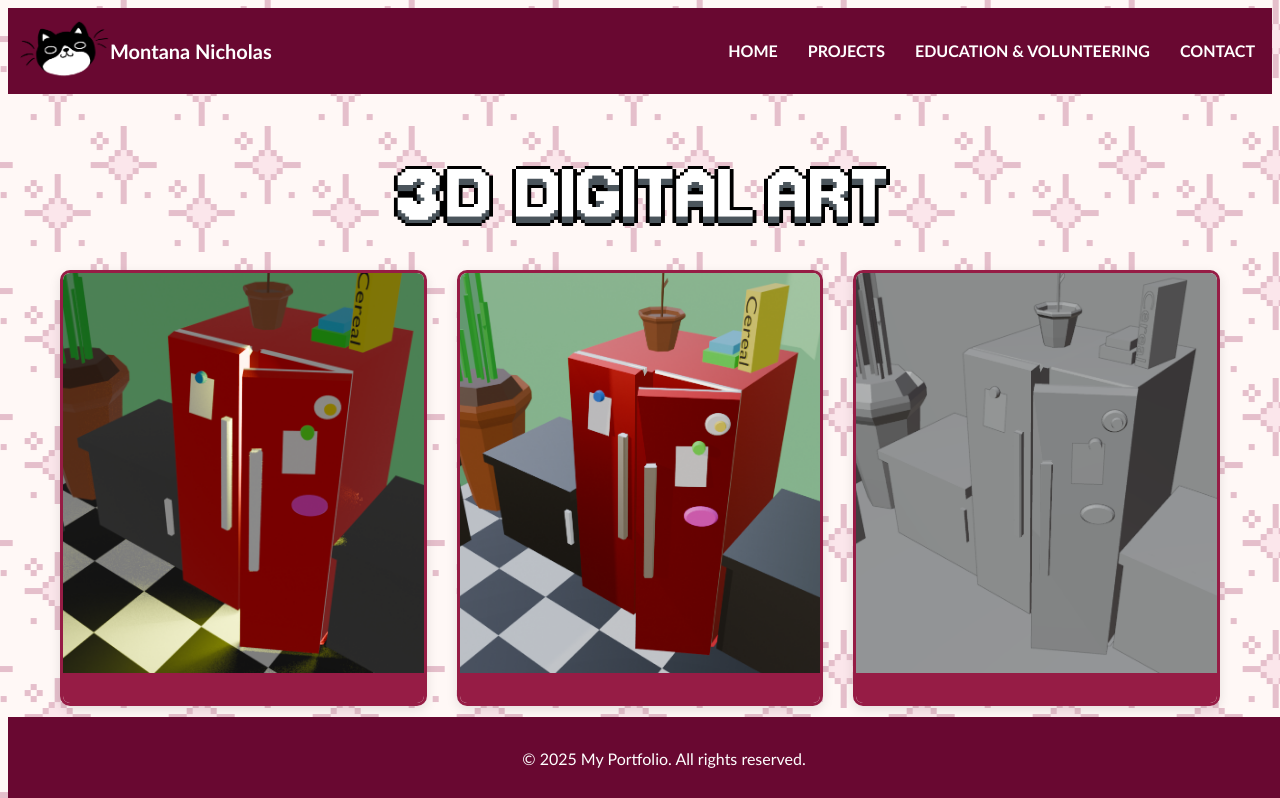
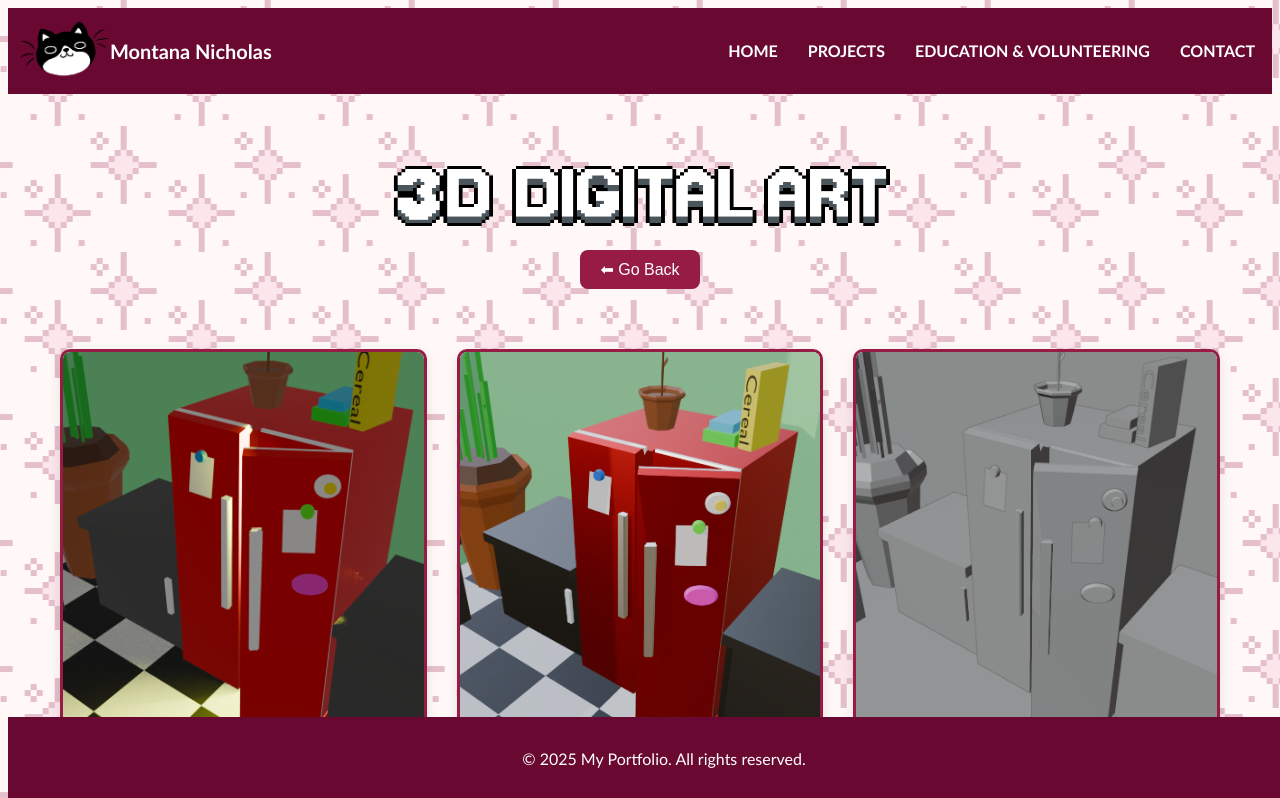
Before and after one commit to MontanaNicholas/Montana-Nicholas-Portfolio-project, a SvelteKit app in the folder montana-portfolio/: page /3d-digital-art in a window 1280 px wide. Shown: the top 798 px of the page. Built offline with nearby package versions, Linux system fonts and the light colour scheme.

Commit message:
back button created for project pages

```diff
--- a/montana-portfolio/src/routes/2d-digital-art/+page.svelte
+++ b/montana-portfolio/src/routes/2d-digital-art/+page.svelte
@@ -1,5 +1,17 @@
 <script>
-    import { onMount } from 'svelte';
+  import { base } from '$app/paths';
+  import { onMount } from 'svelte';
+  import { browser } from '$app/environment';
+
+  function goBack() {
+    if (history.length > 1) {
+      history.back();
+    } else {
+      // fallback route if no history
+      window.location.href = '/';
+    }
+  }
+
 
     onMount(() => {
         console.log("3d digital art Page Loaded");
@@ -10,13 +22,17 @@
 
 
 <div class="header">
-    <img src="2d-digital-art.png" alt="2d-digital-art" width="500" height="60">
+    <img src="{base}/2d-digital-art.png" alt="2d-digital-art" width="500" height="60">
 </div>
+
+<button on:click={goBack} class="back-button">
+  ⬅ Go Back
+</button>
 
 <div class="gallery-grid">
 
     <div class="card" style="grid-area: rats;">
-      <img src="rats.png" alt="Recycling Rats Concept Art" class="project-image">
+      <img src="{base}/rats.png" alt="Recycling Rats Concept Art" class="project-image">
       <div class="card-text">
         <h2>RECYCLING RATS CONCEPT ART</h2>
         <p>This is Concept Art we were asked to create for 4th Year Game Development students, for a game called "Recycling Rats", which is a 2D and 3D digital art brawler game, where rats build vehicles and weapons and fight to the death for ownership of the fridge.</p>
@@ -27,14 +43,14 @@
     </div>
 
     <div class="card card--vit" style="grid-area: vit;">
-      <img src="vit.png" alt="vit" class="project-image">
+      <img src="{base}/vit.png" alt="vit" class="project-image">
       <div class="card-text">
         <h3><strong>Art Software Used:</strong> Krita</h3>
       </div>
     </div>
 
     <div class="card card--megan" style="grid-area: megan;">
-      <img src="megan.png" alt="megan" class="project-image">
+      <img src="{base}/megan.png" alt="megan" class="project-image">
       <div class="card-text">
         <h3><strong>Art Software Used:</strong> Krita</h3>
       </div>
@@ -42,7 +58,7 @@
 
 
     <div class="card" style="grid-area: sean;">
-        <img src="sean progress.png" alt="sean" class="project-image">
+        <img src="{base}/sean progress.png" alt="sean" class="project-image">
         <div class="card-text">
             <p>-Unfinished-</p>
           <h3><strong>Art Software Used:</strong> Krita</h3>
@@ -64,6 +80,23 @@
     background-color: rgb(255, 248, 246);
     z-index: -1;
 }
+
+.back-button {
+    padding: 10px 20px;
+    background-color: #961c45;
+    color: white;
+    border: none;
+    border-radius: 8px;
+    font-size: 1rem;
+    cursor: pointer;
+    transition: background-color 0.3s ease;
+    margin: 20px;
+  }
+
+  .back-button:hover {
+    background-color: #7a1738;
+  }
+
 
 .parallax {
     position: fixed; inset: 0; pointer-events: none;
--- a/montana-portfolio/src/routes/3d-digital-art/+page.svelte
+++ b/montana-portfolio/src/routes/3d-digital-art/+page.svelte
@@ -1,5 +1,17 @@
 <script>
-    import { onMount } from 'svelte';
+  import { base } from '$app/paths';
+  import { onMount } from 'svelte';
+  import { browser } from '$app/environment';
+
+  function goBack() {
+    if (history.length > 1) {
+      history.back();
+    } else {
+      // fallback route if no history
+      window.location.href = '/';
+    }
+  }
+
 
     onMount(() => {
         console.log("3d digital art Page Loaded");
@@ -9,47 +21,51 @@
 <div class="page-bg"></div>
 
 <div class="header">
-    <img src="3d-digital-art.png" alt="3d digital art" width="500" height="60">
+    <img src="{base}/3d-digital-art.png" alt="3d digital art" width="500" height="60">
 </div>
+
+<button on:click={goBack} class="back-button">
+    ⬅ Go Back
+</button>
 
 <div class="gallery-grid">
     <div class="card">
-        <img src="3D-fridge.png" alt="fridge" class="project-image">
+        <img src="{base}/3D-fridge.png" alt="fridge" class="project-image">
         <div class="card-text">
 
         </div>
     </div>
 
     <div class="card">
-        <img src="3D-fridge2.png" alt="fridge" class="project-image">
+        <img src="{base}/3D-fridge2.png" alt="fridge" class="project-image">
         <div class="card-text">
 
         </div>
     </div>
 
     <div class="card">
-        <img src="3D-fridge3.png" alt="fridge" class="project-image">
+        <img src="{base}/3D-fridge3.png" alt="fridge" class="project-image">
         <div class="card-text">
 
         </div>
     </div>
 
     <div class="card">
-        <img src="3d-fridge5.png" alt="fridge" class="project-image">
+        <img src="{base}/3d-fridge5.png" alt="fridge" class="project-image">
         <div class="card-text">
 
         </div>
     </div>
 
     <div class="card">
-        <img src="3D-fridge4.png" alt="fridge" class="project-image">
+        <img src="{base}/3D-fridge4.png" alt="fridge" class="project-image">
         <div class="card-text">
 
         </div>
     </div>
 
     <div class="card">
-        <img src="3D-fridge6.png" alt="fridge" class="project-image">
+        <img src="{base}/3D-fridge6.png" alt="fridge" class="project-image">
         <div class="card-text">
 
         </div>
@@ -64,6 +80,23 @@
     text-align: center;
     margin-top: 40px;
 }
+
+
+.back-button {
+    padding: 10px 20px;
+    background-color: #961c45;
+    color: white;
+    border: none;
+    border-radius: 8px;
+    font-size: 1rem;
+    cursor: pointer;
+    transition: background-color 0.3s ease;
+    margin: 20px;
+  }
+
+  .back-button:hover {
+    background-color: #7a1738;
+  }
 
 
 .gallery-grid {
--- a/montana-portfolio/src/routes/game-design/+page.svelte
+++ b/montana-portfolio/src/routes/game-design/+page.svelte
@@ -1,5 +1,17 @@
 <script>
-    import { onMount } from 'svelte';
+  import { base } from '$app/paths';
+  import { onMount } from 'svelte';
+  import { browser } from '$app/environment';
+
+  function goBack() {
+    if (history.length > 1) {
+      history.back();
+    } else {
+      // fallback route if no history
+      window.location.href = '/';
+    }
+  }
+
 
     onMount(() => {
         console.log("Game design Page Loaded");
@@ -10,13 +22,17 @@
 <div class="page-bg"></div>
 
 <div class="header">
-    <img src="game-design.png" alt="Game Design" width="500" height="60">
+    <img src="{base}/game-design.png" alt="Game Design" width="500" height="60">
 </div>
+
+<button on:click={goBack} class="back-button">
+    ⬅ Go Back
+</button>
 
 <div class="grid">
 
     <div class="card">
-        <img src="my-plant.png" alt="My Plant" class="project-image">
+        <img src="{base}/my-plant.png" alt="My Plant" class="project-image">
         <div class="card-text">
             <h2>My Plant</h2>
             <p>This was a group project game called "My Plant". The objective was to take care of a plant, helping it grow and keeping it from dying by feeding it plant feeder, water and sunlight!</p>
@@ -25,7 +41,7 @@
     </div>
 
     <div class="card">
-        <img src="fly-catcher.png" alt="Fly Catcher" class="project-image">
+        <img src="{base}/fly-catcher.png" alt="Fly Catcher" class="project-image">
         <div class="card-text">
             <h2>Fly Catcher</h2>
             <p>This game was called "Fly Catcher". The objective was to catch as many flies as you can by rotating the frog and shooting its tongue out.</p>
@@ -35,7 +51,7 @@
 
 
     <div class="card">
-        <img src="jungle.png" alt="jungle" class="project-image">
+        <img src="{base}/jungle.png" alt="jungle" class="project-image">
         <div class="card-text">
             <h2>Jungle Explorer</h2>
             <p>This game was called "Jungle Explorer". The objective was to navigate through the 'jungle', avoiding enemies, to make it to the other side, which will lead the player to a 'level 2' ground. </p>
@@ -44,7 +60,7 @@
     </div>
 
     <div class="card">
-        <img src="frog.png" alt="frog" class="project-image">
+        <img src="{base}/frog.png" alt="frog" class="project-image">
         <div class="card-text">
             <h2>Lilypad Loot</h2>
             <p>This game was called "Lilypad Loot". The objective was to navigate across the river to reach the other side, while collecting coins and avoiding the rocks. Hitting a rock would cause the player to lose health (health bar displayed at the top of the screen) and collecting coins would add to the players 'score'. The joystick feature also made it playable on mobile devices.</p>
@@ -67,6 +83,23 @@
     background-color: rgb(255, 248, 246);
     z-index: -1;
 }
+
+.back-button {
+    padding: 10px 20px;
+    background-color: #961c45;
+    color: white;
+    border: none;
+    border-radius: 8px;
+    font-size: 1rem;
+    cursor: pointer;
+    transition: background-color 0.3s ease;
+    margin: 20px;
+  }
+
+  .back-button:hover {
+    background-color: #7a1738;
+  }
+
 
 .parallax {
   position: fixed; inset: 0; pointer-events: none;
--- a/montana-portfolio/src/routes/handmade-crafts/+page.svelte
+++ b/montana-portfolio/src/routes/handmade-crafts/+page.svelte
@@ -2,6 +2,17 @@
   import { base } from '$app/paths';
   import { onMount } from 'svelte';
   import { browser } from '$app/environment';
+
+  function goBack() {
+    if (history.length > 1) {
+      history.back();
+    } else {
+      // fallback route if no history
+      window.location.href = '/';
+    }
+  }
+
+
     onMount(() => {
         console.log("handmade crafts Page Loaded");
     })
@@ -12,6 +23,10 @@
 <div class="header">
     <img src="{base}/handmade-crafts.png" alt="handmade crafts" width="500" height="120">
 </div>
+
+<button on:click={goBack} class="back-button">
+    ⬅ Go Back
+</button>
 
 <div class="grid-gallery">
     <div class="card">
@@ -88,6 +103,23 @@
     padding: 60px;
     justify-items: center;
 }
+
+.back-button {
+    padding: 10px 20px;
+    background-color: #961c45;
+    color: white;
+    border: none;
+    border-radius: 8px;
+    font-size: 1rem;
+    cursor: pointer;
+    transition: background-color 0.3s ease;
+    margin: 20px;
+  }
+
+  .back-button:hover {
+    background-color: #7a1738;
+  }
+
 
 .card {
 
--- a/montana-portfolio/src/routes/pixel-art/+page.svelte
+++ b/montana-portfolio/src/routes/pixel-art/+page.svelte
@@ -2,6 +2,16 @@
   import { base } from '$app/paths';
   import { onMount } from 'svelte';
   import { browser } from '$app/environment';
+
+  function goBack() {
+    if (history.length > 1) {
+      history.back();
+    } else {
+      // fallback route if no history
+      window.location.href = '/';
+    }
+  }
+
     onMount(() => {
         console.log("Pixel Art page Page Loaded");
     })
@@ -12,6 +22,10 @@
 <div class="header">
     <img src="{base}/pixel-art.png" alt="Pixel Art" width="500" height="60">
 </div>
+
+<button on:click={goBack} class="back-button">
+    ⬅ Go Back
+</button>
 
 <div class="gif-gallery">
 
@@ -45,6 +59,23 @@
     text-align: center;
     margin-top: 40px;
 }
+
+.back-button {
+    padding: 10px 20px;
+    background-color: #961c45;
+    color: white;
+    border: none;
+    border-radius: 8px;
+    font-size: 1rem;
+    cursor: pointer;
+    transition: background-color 0.3s ease;
+    margin: 20px;
+  }
+
+  .back-button:hover {
+    background-color: #7a1738;
+  }
+
 
 .gif-gallery {
     display: flex;
--- a/montana-portfolio/src/routes/web-design/+page.svelte
+++ b/montana-portfolio/src/routes/web-design/+page.svelte
@@ -1,5 +1,17 @@
 <script>
-    import { onMount } from 'svelte';
+  import { base } from '$app/paths';
+  import { onMount } from 'svelte';
+  import { browser } from '$app/environment';
+
+  function goBack() {
+    if (history.length > 1) {
+      history.back();
+    } else {
+      // fallback route if no history
+      window.location.href = '/';
+    }
+  }
+
 
     onMount(() => {
         console.log("web design page Page Loaded");
@@ -9,20 +21,25 @@
 <div class="page-bg"></div>
 
 <div class="header">
-    <img src="web-design.png" alt="web Design" width="500" height="60">
+    <img src="{base}/web-design.png" alt="web Design" width="500" height="60">
 </div>
+
+<button on:click={goBack} class="back-button">
+    ⬅ Go Back
+</button>
+
 
 <div class="grid">
 
     <div class="card">
         <div class="card-section">
             <h3 class="section-title">MEDIUM FIDELITY PROTOTYPE</h3>
-            <img src="board1.png" alt="board1" class="project-image">
+            <img src="{base}/board1.png" alt="board1" class="project-image">
         </div>
 
         <div class="card-section">
             <h3 class="section-title">HIGH FIDELITY PROTOTYPE</h3>
-            <img src="board4.png" alt="board4" class="project-image">
+            <img src="{base}/board4.png" alt="board4" class="project-image">
         </div>
     </div>
 
@@ -46,12 +63,12 @@
     <div class="card">
         <div class="card-section">
             <h3 class="section-title">MEDIUM FIDELITY PROTOTYPE</h3>
-            <img src="board2.png" alt="board2" class="project-image">
+            <img src="{base}/board2.png" alt="board2" class="project-image">
         </div>
 
         <div class="card-section">
             <h3 class="section-title">HIGH FIDELITY PROTOTYPE</h3>
-            <img src="board5.png" alt="board5" class="project-image">
+            <img src="{base}/board5.png" alt="board5" class="project-image">
         </div>
     </div>
 
@@ -113,6 +130,23 @@
     gap: 20px;
     padding: 20px;
 }
+
+.back-button {
+    padding: 10px 20px;
+    background-color: #961c45;
+    color: white;
+    border: none;
+    border-radius: 8px;
+    font-size: 1rem;
+    cursor: pointer;
+    transition: background-color 0.3s ease;
+    margin: 20px;
+  }
+
+  .back-button:hover {
+    background-color: #7a1738;
+  }
+
 
 .card-section {
     display: flex;
```
Also changed, not shown: montana-portfolio/src/routes/+page.svelte (+2 -5 lines), montana-portfolio/src/routes/about/+page.svelte (+11 -8 lines).
